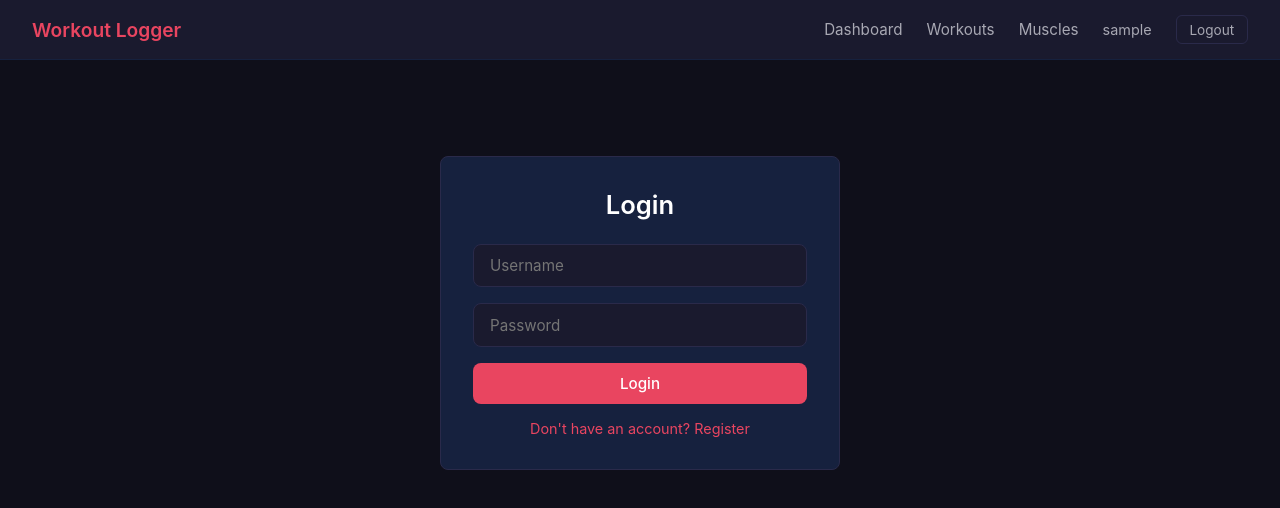
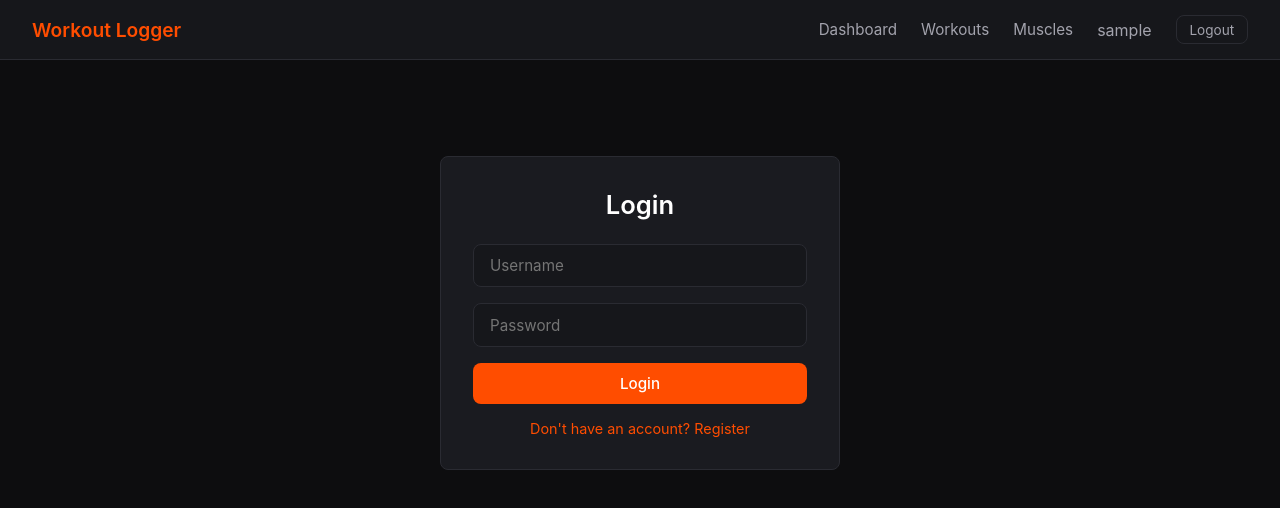
Before and after one commit to nigelvidaaal/workout-logger, a React (Vite) app: page /login in a window 1280 px wide. Shown: the top 508 px of the page. Built offline with nearby package versions, Linux system fonts and the light colour scheme; no server answers; sample sign-in values are in the browser's storage.

Commit message:
UI color change

```diff
--- a/src/index.css
+++ b/src/index.css
@@ -5,20 +5,19 @@
 }
 
 :root {
-  --bg-primary: #0f0f1a;
-  --bg-secondary: #1a1a2e;
-  --bg-card: #16213e;
-  --accent: #e94560;
-  --accent-hover: #c73652;
-  --text-primary: #ffffff;
-  --text-secondary: #a8a8b3;
-  --text-muted: #6b6b7a;
-  --border: #2a2a4a;
-  --success: #1D9E75;
-  --border-radius: 8px;
-  --shadow: 0 2px 8px rgba(0, 0, 0, 0.3);
+  --bg-primary: #0d0d0f;      /* was #0f0f1a (navy-black) → near-black, faint cool tint */
+  --bg-secondary: #16171b;    /* was #1a1a2e (navy) → cool charcoal, one step up from bg */
+  --bg-card: #1a1b20;         /* was #16213e (blue) → cool charcoal card, sits above secondary */
+  --accent: #ff4d00;          /* was #e94560 (pink) → red-orange */
+  --accent-hover: #e04400;    /* was #c73652 → darker red-orange for hover */
+  --text-primary: #ffffff;    /* unchanged — pure white */
+  --text-secondary: #a3a3ad;  /* was #a8a8b3 → very slightly cooler grey */
+  --text-muted: #6b6b74;      /* barely changed — muted grey */
+  --border: #2a2b32;          /* was #2a2a4a (bluish) → cool neutral grey border */
+  --success: #1D9E75;         /* unchanged — green still reads fine */
+  --border-radius: 8px;       /* unchanged */
+  --shadow: 0 2px 8px rgba(0, 0, 0, 0.4);  /* slightly deeper for the darker bg */
 }
-
 body {
   font-family: -apple-system, BlinkMacSystemFont, 'Segoe UI', sans-serif;
   background-color: var(--bg-primary);
--- a/src/styles/Dashboard.module.css
+++ b/src/styles/Dashboard.module.css
@@ -13,7 +13,7 @@
 }
 
 .empty {
-  color: #888;
+  color: var(--text-muted);
   font-style: italic;
 }
 
@@ -28,9 +28,9 @@
   align-items: center;
   gap: 0.75rem;
   padding: 1rem;
-  background: #1a1a2e;
-  border-radius: 10px;
-  border: 1px solid #2a2a4a;
+  background: var(--bg-card);
+  border-radius: var(--border-radius);
+  border: 1px solid var(--border);
 }
 
 .icon {
@@ -44,7 +44,7 @@
 
 .achievementExercise {
   font-size: 0.85rem;
-  color: #888;
+  color: var(--text-muted);
   margin: 0;
   text-transform: capitalize;
 }
@@ -60,8 +60,8 @@
   grid-template-columns: 2fr 1fr 1.5fr;
   gap: 1rem;
   padding: 0.75rem 1rem;
-  background: #1a1a2e;
-  border-radius: 8px;
+  background: var(--bg-card);
+  border-radius: var(--border-radius);
   align-items: center;
 }
 
@@ -71,21 +71,21 @@
 }
 
 .prWeight {
-  color: #e94560;
+  color: var(--accent);
   font-weight: 600;
 }
 
 .prDate {
   font-size: 0.85rem;
-  color: #888;
+  color: var(--text-muted);
   text-align: right;
 }
 
 .prCard {
-  background: #1a1a2e;
-  border-radius: 8px;
+  background: var(--bg-card);
+  border-radius: var(--border-radius);
   padding: 1rem;
-  border: 1px solid #2a2a4a;
+  border: 1px solid var(--border);
 }
 
 .prCardHeader {
@@ -96,7 +96,7 @@
 }
 
 .prBest {
-  color: #e94560;
+  color: var(--accent);
   font-weight: 600;
 }
 
@@ -108,10 +108,9 @@
 }
 
 .prCount {
-  color: #aaa;
+  color: var(--text-secondary);
 }
 
 .prNext {
-  color: #4ade80;
-  font-weight: 500;
+  color: var(--success);
 }
--- a/src/styles/Navbar.module.css
+++ b/src/styles/Navbar.module.css
@@ -4,15 +4,14 @@
   justify-content: space-between;
   padding: 0 2rem;
   height: 60px;
-  background-color: #1a1a2e;
-  border-bottom: 1px solid #16213e;
+  background-color: var(--bg-secondary);
+  border-bottom: 1px solid var(--border);
 }
 
 .brand {
   font-size: 1.2rem;
   font-weight: 600;
-  color: #e94560;
-  text-decoration: none;
+  color: var(--accent);
 }
 
 .navLinks {
@@ -22,38 +21,37 @@
 }
 
 .navLink {
-  color: #a8a8b3;
+  color: var(--text-secondary);
   text-decoration: none;
   font-size: 0.95rem;
   transition: color 0.2s;
 }
 
 .navLink:hover {
-  color: #ffffff;
+  color: var(--text-primary);
 }
 
 .active {
-  color: #ffffff;
+  color: var(--text-primary);
   font-weight: 500;
 }
 
 .username {
-  color: #a8a8b3;
-  font-size: 0.9rem;
+  color: var(--text-secondary);
 }
 
 .logoutBtn {
   background: transparent;
-  border: 1px solid #2a2a4a;
-  color: #a8a8b3;
+  border: 1px solid var(--border);
+  color: var(--text-secondary);
   padding: 0.35rem 0.8rem;
-  border-radius: 6px;
+  border-radius: var(--border-radius);
   font-size: 0.85rem;
   cursor: pointer;
   transition: all 0.15s;
 }
 
 .logoutBtn:hover {
-  border-color: #e94560;
-  color: #e94560;
+  border-color: var(--accent);
+  color: var(--accent);
 }
--- a/src/styles/WorkoutDetail.module.css
+++ b/src/styles/WorkoutDetail.module.css
@@ -39,7 +39,7 @@
 
 .deleteWorkoutBtn {
   background: transparent;
-  border: 1px solid rgba(233, 69, 96, 0.3);
+  border: 1px solid var(--border);
   color: var(--accent);
   border-radius: var(--border-radius);
   padding: 0.4rem 0.9rem;
@@ -48,7 +48,7 @@
 }
 
 .deleteWorkoutBtn:hover {
-  background: rgba(233, 69, 96, 0.1);
+  background: transparent;
   border-color: var(--accent);
 }
 
@@ -222,19 +222,19 @@
 }
 
 .celebrationBanner {
-  background: linear-gradient(135deg, #e94560, #ff6b8a);
+  background: linear-gradient(135deg, var(--accent), #ff7a3d);
   color: white;
   padding: 1.5rem;
   border-radius: 12px;
   margin-bottom: 1.5rem;
   text-align: center;
-  box-shadow: 0 4px 20px rgba(233, 69, 96, 0.4);
+  box-shadow: 0 4px 20px rgba(255, 77, 0, 0.4);
 }
 
 .celebrationBanner button {
   margin-top: 0.75rem;
   background: white;
-  color: #e94560;
+  color: var(--accent);
   border: none;
   padding: 0.5rem 1.5rem;
   border-radius: 6px;
```
